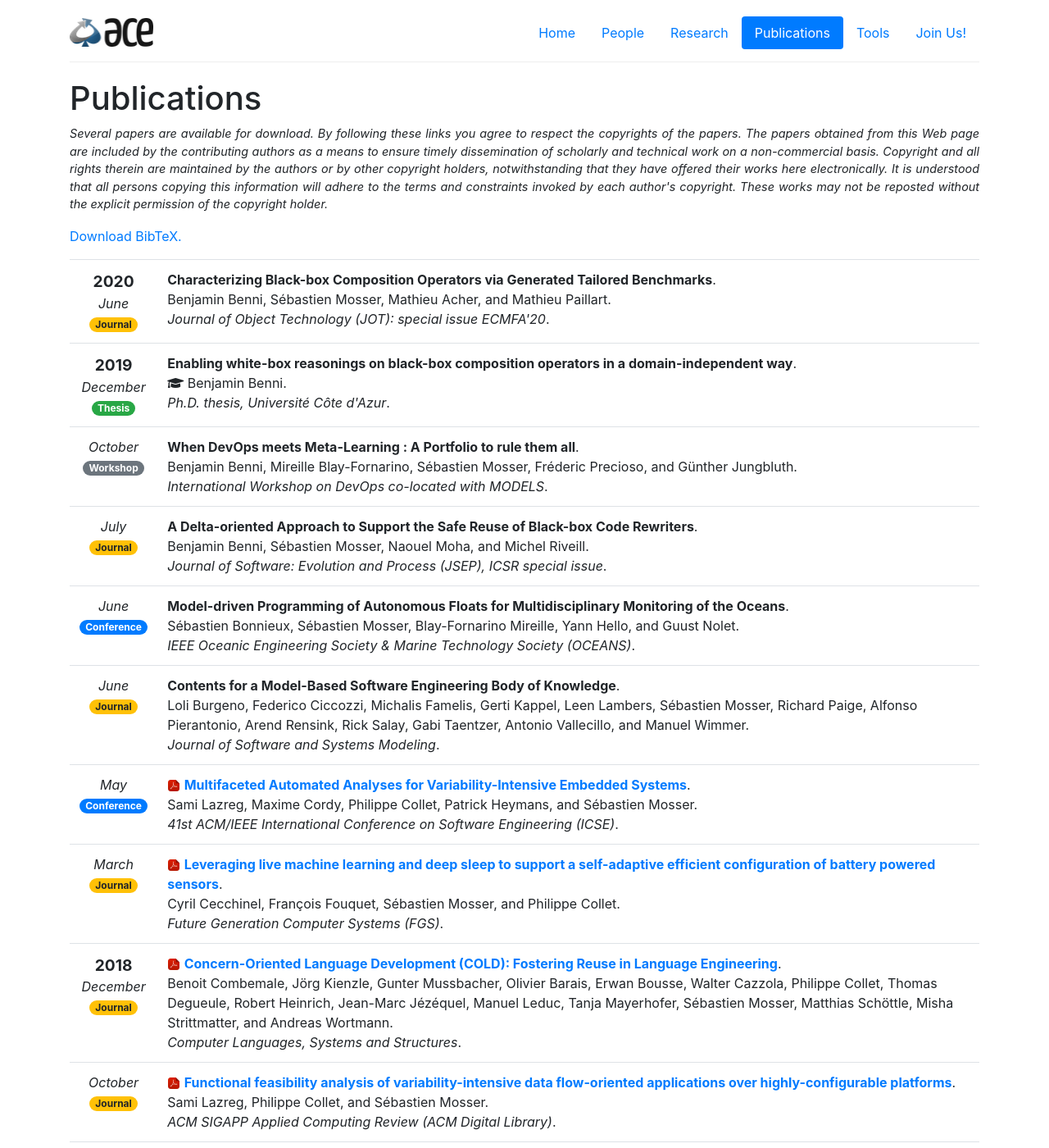
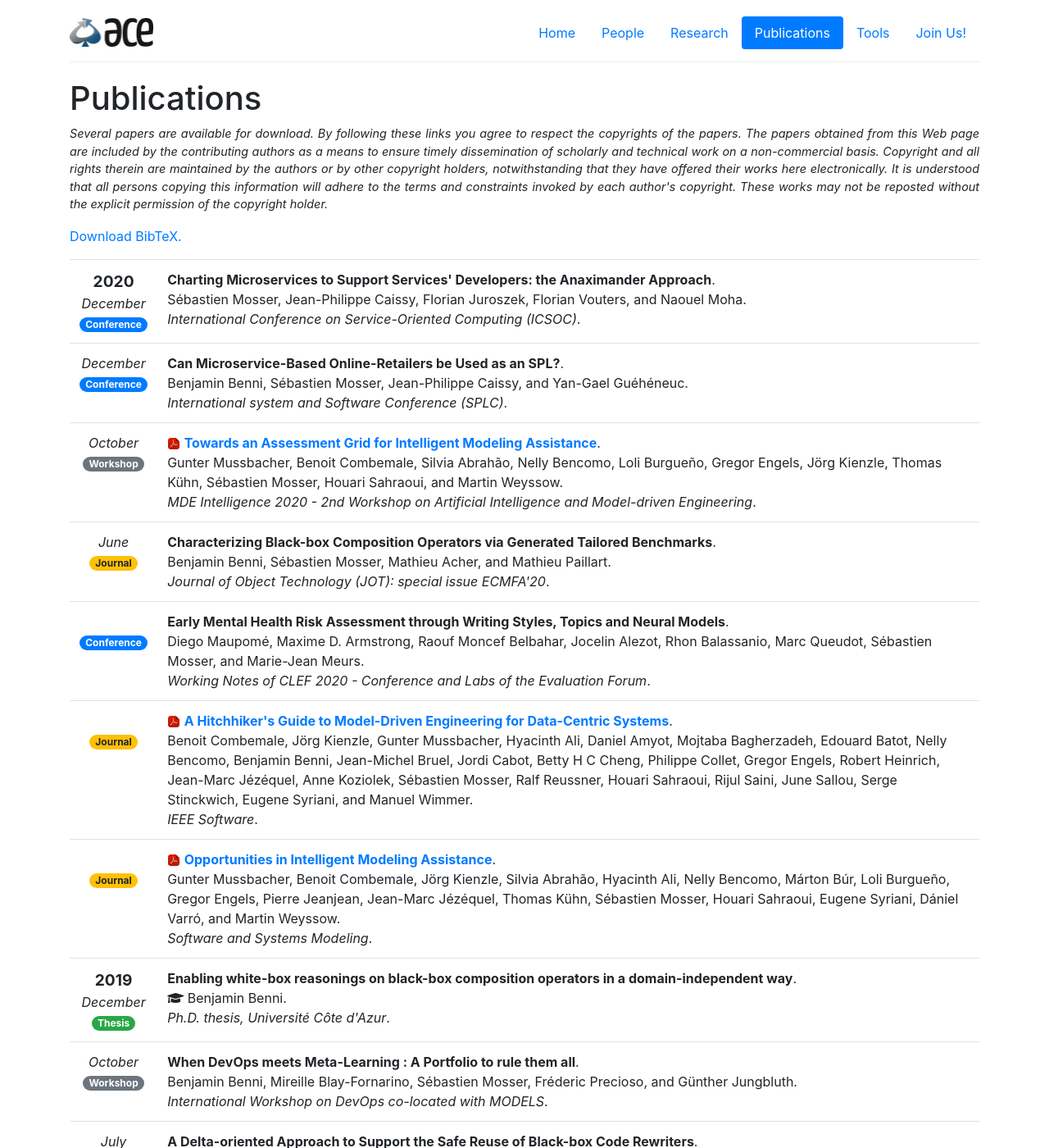
Before and after one commit to ace-design/ace-design.github.io, a Jekyll site: the page built from publications.html, in a window 1280 px wide and 1400 px high. Shown: the whole window at 82% size. Built offline with Jekyll 4.4.1, drawn with Linux system fonts in a browser that asks for light colours; nearby versions of some CDN libraries.

```diff
--- a/_includes/pubs.html
+++ b/_includes/pubs.html
@@ -9,6 +9,77 @@
 
 
 				<big><strong>2020</strong></big><br />
+
+
+				<em>December</em><br />
+			<span class="badge badge-pill badge-primary">Conference</span>
+
+		</span>
+		</td>
+		<td class="publication">
+			<span class="pubtitle">
+				<strong> Charting Microservices to Support Services' Developers: the Anaximander Approach</strong>.
+			</span><br />
+			<span class="authors">
+
+				Sébastien Mosser, Jean-Philippe Caissy, Florian Juroszek, Florian Vouters, and Naouel Moha.
+			</span><br />
+			<em><span class="venuetype"></span><span class="venue">International Conference on Service-Oriented Computing (ICSOC)</span></em>.
+
+		</td>
+	</tr>
+	<tr>
+		<td class="text-center">
+			<span class="date">
+
+
+
+				<em>December</em><br />
+			<span class="badge badge-pill badge-primary">Conference</span>
+
+		</span>
+		</td>
+		<td class="publication">
+			<span class="pubtitle">
+				<strong>Can Microservice-Based Online-Retailers be Used as an SPL?</strong>.
+			</span><br />
+			<span class="authors">
+
+				Benjamin Benni, Sébastien Mosser, Jean-Philippe Caissy, and Yan-Gael Guéhéneuc.
+			</span><br />
+			<em><span class="venuetype"></span><span class="venue">International system and Software Conference (SPLC)</span></em>.
+
+		</td>
+	</tr>
+	<tr>
+		<td class="text-center">
+			<span class="date">
+
+
+
+				<em>October</em><br />
+			<span class="badge badge-pill badge-secondary">Workshop</span>
+
+		</span>
+		</td>
+		<td class="publication">
+			<span class="pubtitle">
+				<img src="img/pdf-icon.png" width="16"
+					height="16" alt="PDF" />
+				<a target="_blank" href="https://hal.inria.fr/hal-02925142/file/MDEIntellicence_20___Quality_Levels_for_IMAs%20%28camera-ready%29.pdf"><strong>Towards an Assessment Grid for Intelligent Modeling Assistance</strong></a>.
+			</span><br />
+			<span class="authors">
+
+				Gunter Mussbacher, Benoit Combemale, Silvia Abrahão, Nelly Bencomo, Loli Burgueño, Gregor Engels, Jörg Kienzle, Thomas Kühn, Sébastien Mosser, Houari Sahraoui, and Martin Weyssow.
+			</span><br />
+			<em><span class="venuetype"></span><span class="venue">MDE Intelligence 2020 - 2nd Workshop on Artificial Intelligence and Model-driven Engineering</span></em>.
+
+		</td>
+	</tr>
+	<tr>
+		<td class="text-center">
+			<span class="date">
+
 
 
 				<em>June</em><br />
@@ -33,6 +104,79 @@
 			<span class="date">
 
 
+
+				<em></em><br />
+			<span class="badge badge-pill badge-primary">Conference</span>
+
+		</span>
+		</td>
+		<td class="publication">
+			<span class="pubtitle">
+				<strong>Early Mental Health Risk Assessment through Writing Styles, Topics and Neural Models</strong>.
+			</span><br />
+			<span class="authors">
+
+				Diego Maupomé, Maxime D. Armstrong, Raouf Moncef Belbahar, Jocelin Alezot, Rhon Balassanio, Marc Queudot, Sébastien Mosser, and Marie-Jean Meurs.
+			</span><br />
+			<em><span class="venuetype"></span><span class="venue">Working Notes of CLEF 2020 - Conference and Labs of the Evaluation Forum</span></em>.
+
+		</td>
+	</tr>
+	<tr>
+		<td class="text-center">
+			<span class="date">
+
+
+
+				<em></em><br />
+			<span class="badge badge-pill badge-warning">Journal</span>
+
+		</span>
+		</td>
+		<td class="publication">
+			<span class="pubtitle">
+				<img src="img/pdf-icon.png" width="16"
+					height="16" alt="PDF" />
+				<a target="_blank" href="https://hal.inria.fr/hal-02612087/file/ieeesw-moda-preprint.pdf"><strong>A Hitchhiker's Guide to Model-Driven Engineering for Data-Centric Systems</strong></a>.
+			</span><br />
+			<span class="authors">
+
+				Benoit Combemale, Jörg Kienzle, Gunter Mussbacher, Hyacinth Ali, Daniel Amyot, Mojtaba Bagherzadeh, Edouard Batot, Nelly Bencomo, Benjamin Benni, Jean-Michel Bruel, Jordi Cabot, Betty H C Cheng, Philippe Collet, Gregor Engels, Robert Heinrich, Jean-Marc Jézéquel, Anne Koziolek, Sébastien Mosser, Ralf Reussner, Houari Sahraoui, Rijul Saini, June Sallou, Serge Stinckwich, Eugene Syriani, and Manuel Wimmer.
+			</span><br />
+			<em><span class="venuetype"></span><span class="venue">IEEE Software</span></em>.
+
+		</td>
+	</tr>
+	<tr>
+		<td class="text-center">
+			<span class="date">
+
+
+
+				<em></em><br />
+			<span class="badge badge-pill badge-warning">Journal</span>
+
+		</span>
+		</td>
+		<td class="publication">
+			<span class="pubtitle">
+				<img src="img/pdf-icon.png" width="16"
+					height="16" alt="PDF" />
+				<a target="_blank" href="https://hal.inria.fr/hal-02876536/file/ima-sosym-expert-voice.pdf"><strong>Opportunities in Intelligent Modeling Assistance</strong></a>.
+			</span><br />
+			<span class="authors">
+
+				Gunter Mussbacher, Benoit Combemale, Jörg Kienzle, Silvia Abrahão, Hyacinth Ali, Nelly Bencomo, Márton Búr, Loli Burgueño, Gregor Engels, Pierre Jeanjean, Jean-Marc Jézéquel, Thomas Kühn, Sébastien Mosser, Houari Sahraoui, Eugene Syriani, Dániel Varró, and Martin Weyssow.
+			</span><br />
+			<em><span class="venuetype"></span><span class="venue">Software and Systems Modeling</span></em>.
+
+		</td>
+	</tr>
+	<tr>
+		<td class="text-center">
+			<span class="date">
+
+
 				<big><strong>2019</strong></big><br />
 
 
```
Also changed, not shown: bib/pubs.bib (+58 -0 lines).
